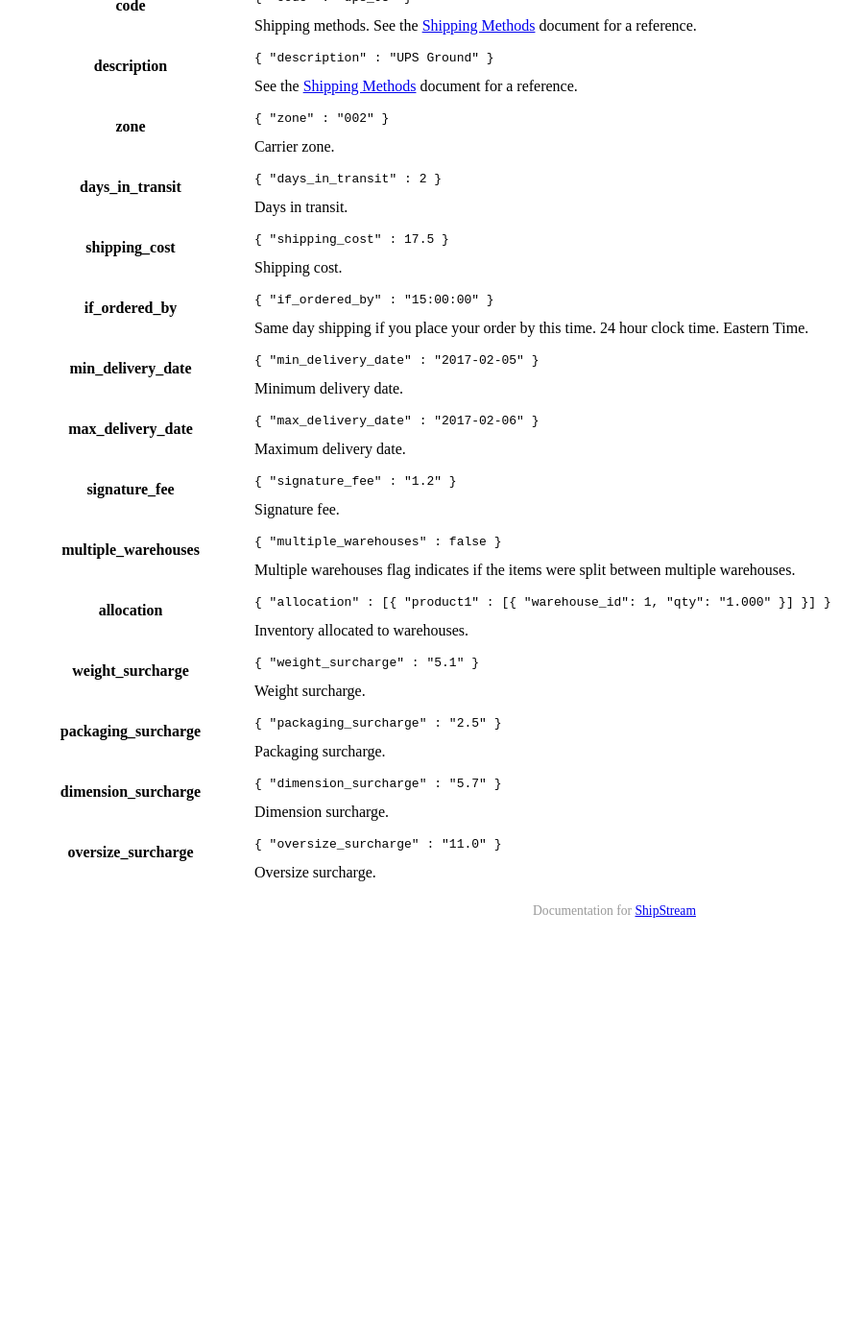
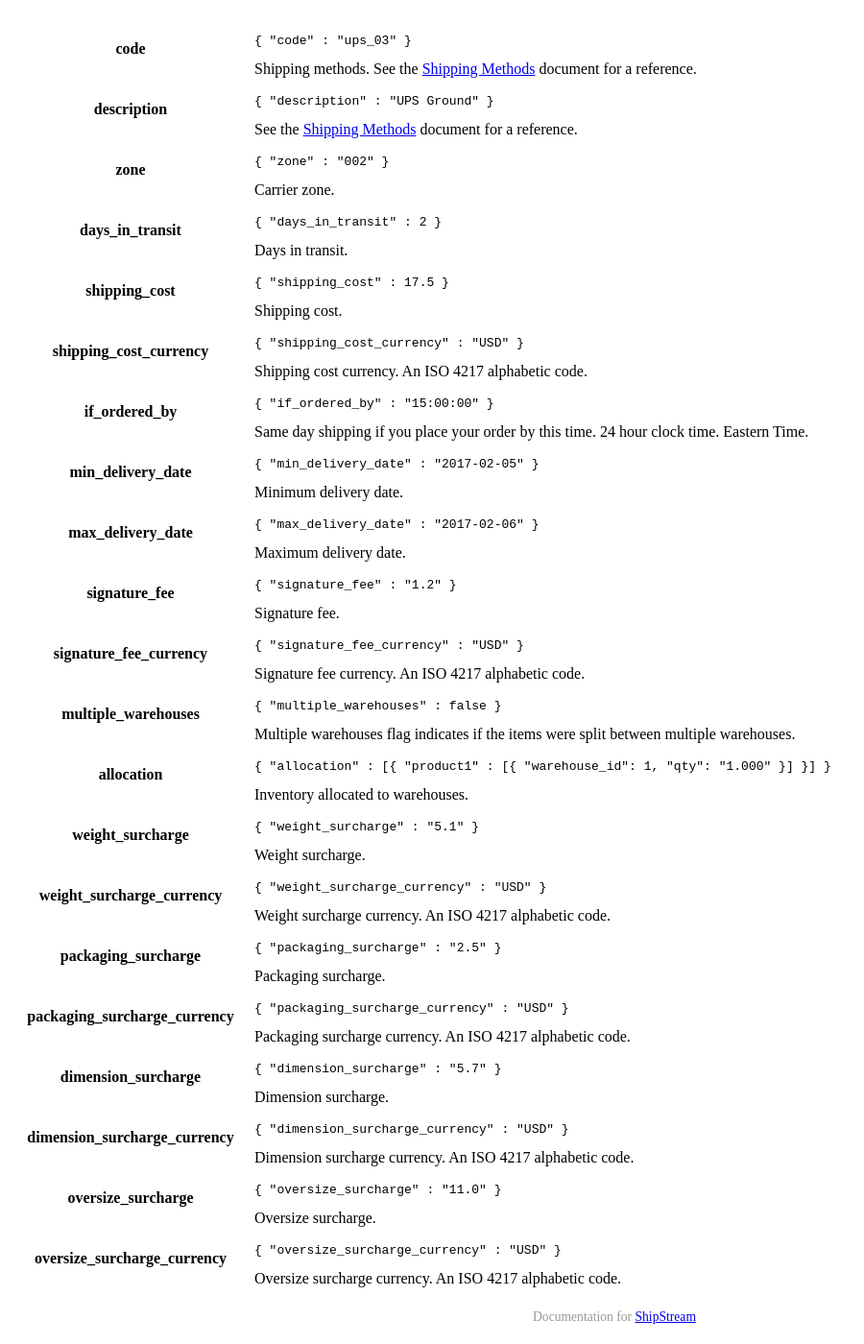
Before and after one commit to ShipStream/shipstream.github.io, a Jekyll site: the page built from _posts/2014-07-30-rate.md, in a window 1280 px wide and 1400 px high, scrolled down 4885 px. Shown: the whole window at 96% size, without its empty margins (0-900 px from the left). Built offline with Jekyll 4.4.1, drawn with Linux system fonts in a browser that asks for light colours; a style sheet for code colours, icons or effects is not loaded; before the commit the page ends 5862 px from its top, so only the background shows below that; some of the changed text lies outside the part shown.

Commit message:
Document currency fields. (#37)
* Document currency fields.

* Fix typo.

````diff
--- a/_posts/2014-07-30-rate.md
+++ b/_posts/2014-07-30-rate.md
@@ -108,10 +108,12 @@ An object with rates and handling cost.
                 "zone" : "002",
                 "days_in_transit" : "2",
                 "shipping_cost" : "17.23",
+                "shipping_cost_currency" : "USD",
                 "if_ordered_by" : "15:00:00",
                 "min_delivery_date" : "2017-02-05",
                 "max_delivery_date" : "2017-02-05",
                 "signature_fee" : "1.15",
+                "signature_fee_currency" : "USD",
                 "multiple_warehouses" : false,
                 "allocation" : [
                     { "product1" : [{ "warehouse_id": 1, "qty": "1.000" }] },
@@ -119,7 +121,8 @@ An object with rates and handling cost.
                 ]
             }
         ],
-        "handling_cost" : "2.4"
+        "handling_cost" : "2.4",
+        "handling_cost_currency" : "USD"
     }
 }
 ```
@@ -357,6 +360,13 @@ An array of enabled shipping methods.
     </td>
 </tr>
 <tr>
+    <th>shipping_cost_currency</th>
+    <td>
+        <pre><code>{ "shipping_cost_currency" : "USD" }</code></pre>
+        Shipping cost currency. An ISO 4217 alphabetic code.
+    </td>
+</tr>
+<tr>
     <th>if_ordered_by</th>
     <td>
         <pre><code>{ "if_ordered_by" : "15:00:00" }</code></pre>
@@ -385,6 +395,13 @@ An array of enabled shipping methods.
     </td>
 </tr>
 <tr>
+    <th>signature_fee_currency</th>
+    <td>
+        <pre><code>{ "signature_fee_currency" : "USD" }</code></pre>
+        Signature fee currency. An ISO 4217 alphabetic code.
+    </td>
+</tr>
+<tr>
     <th>multiple_warehouses</th>
     <td>
         <pre><code>{ "multiple_warehouses" : false }</code></pre>
@@ -406,10 +423,24 @@ An array of enabled shipping methods.
     </td>
 </tr>
 <tr>
+    <th>weight_surcharge_currency</th>
+    <td>
+        <pre><code>{ "weight_surcharge_currency" : "USD" }</code></pre>
+        Weight surcharge currency. An ISO 4217 alphabetic code.
+    </td>
+</tr>
+<tr>
     <th>packaging_surcharge</th>
     <td>
         <pre><code>{ "packaging_surcharge" : "2.5" }</code></pre>
         Packaging surcharge.
+    </td>
+</tr>
+<tr>
+    <th>packaging_surcharge_currency</th>
+    <td>
+        <pre><code>{ "packaging_surcharge_currency" : "USD" }</code></pre>
+        Packaging surcharge currency. An ISO 4217 alphabetic code.
     </td>
 </tr>
 <tr>
@@ -420,11 +451,25 @@ An array of enabled shipping methods.
     </td>
 </tr>
 <tr>
+    <th>dimension_surcharge_currency</th>
+    <td>
+        <pre><code>{ "dimension_surcharge_currency" : "USD" }</code></pre>
+        Dimension surcharge currency. An ISO 4217 alphabetic code.
+    </td>
+</tr>
+<tr>
     <th>oversize_surcharge</th>
     <td>
         <pre><code>{ "oversize_surcharge" : "11.0" }</code></pre>
         Oversize surcharge.
     </td>
 </tr>
+<tr>
+    <th>oversize_surcharge_currency</th>
+    <td>
+        <pre><code>{ "oversize_surcharge_currency" : "USD" }</code></pre>
+        Oversize surcharge currency. An ISO 4217 alphabetic code.
+    </td>
+</tr>
 </tbody>
 </table>
````
Also changed, not shown: _posts/2014-07-25-order.md (+18 -2 lines), _posts/2014-07-25-product.md (+18 -7 lines).
